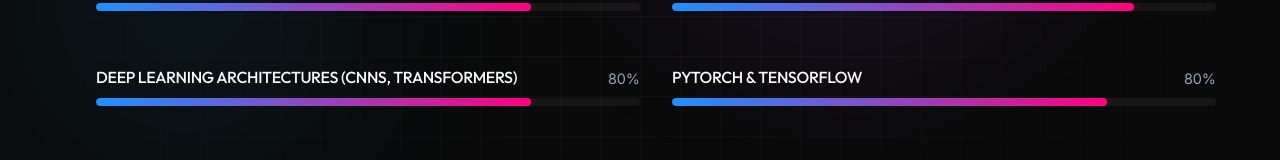
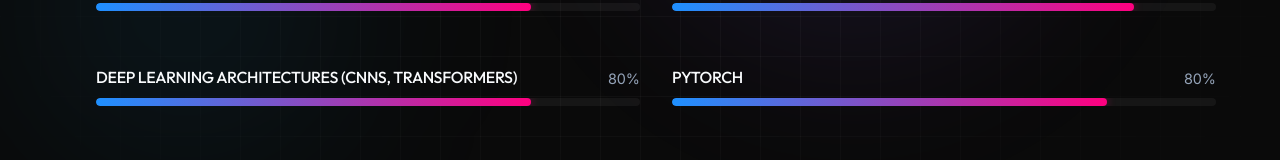
Before and after one commit to MahboobAlam0/portfolio, a React (Create React App) app: page / in a window 1280 px wide. Both pictures are taken after a click on the button "Professional Skills". Shown: the part 1258-1418 px from the top of the page. Built offline with nearby package versions, Linux system fonts and the light colour scheme.

Commit message:
Refractor web design

```diff
--- a/src/components/Skills.js
+++ b/src/components/Skills.js
@@ -15,7 +15,7 @@
         { name: "Data Structures & Algorithms", percentage: "80%" },
         { name: "Scikit-learn", percentage: "85%" },
         { name: "Deep Learning Architectures (CNNs, Transformers)", percentage: "80%" },
-        { name: "PyTorch & TensorFlow", percentage: "80%" },
+        { name: "PyTorch", percentage: "80%" },
         { name: "Computer Vision (YOLO, OpenCV)", percentage: "75%" },
         { name: "Cost-Sensitive Learning & Optimization", percentage: "80%" },
         { name: "Image Segmentation", percentage: "75%" },
```
